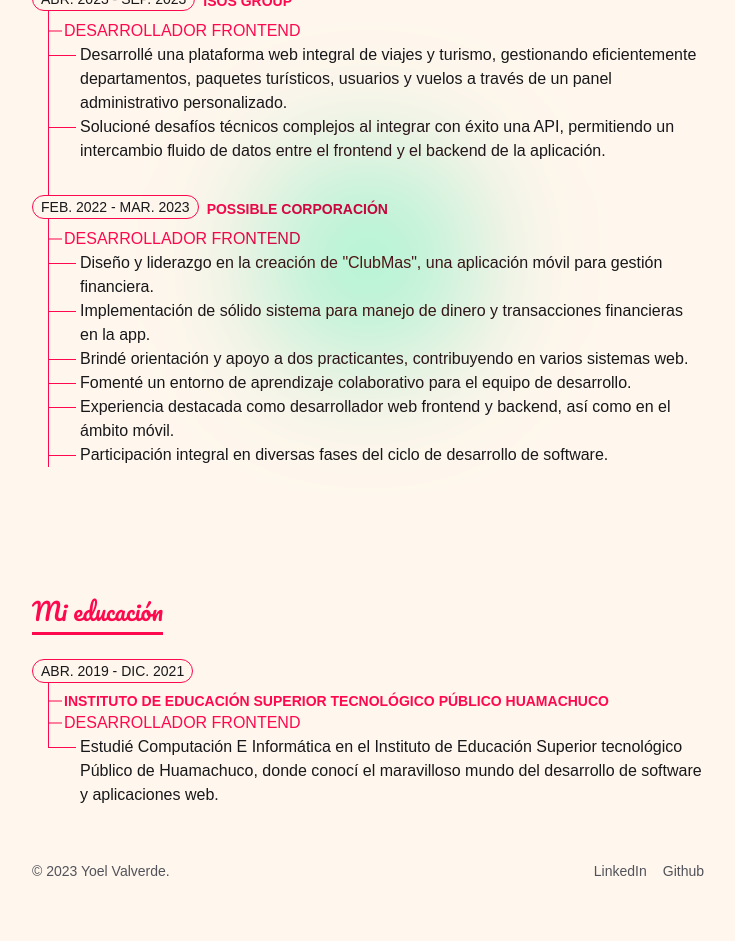
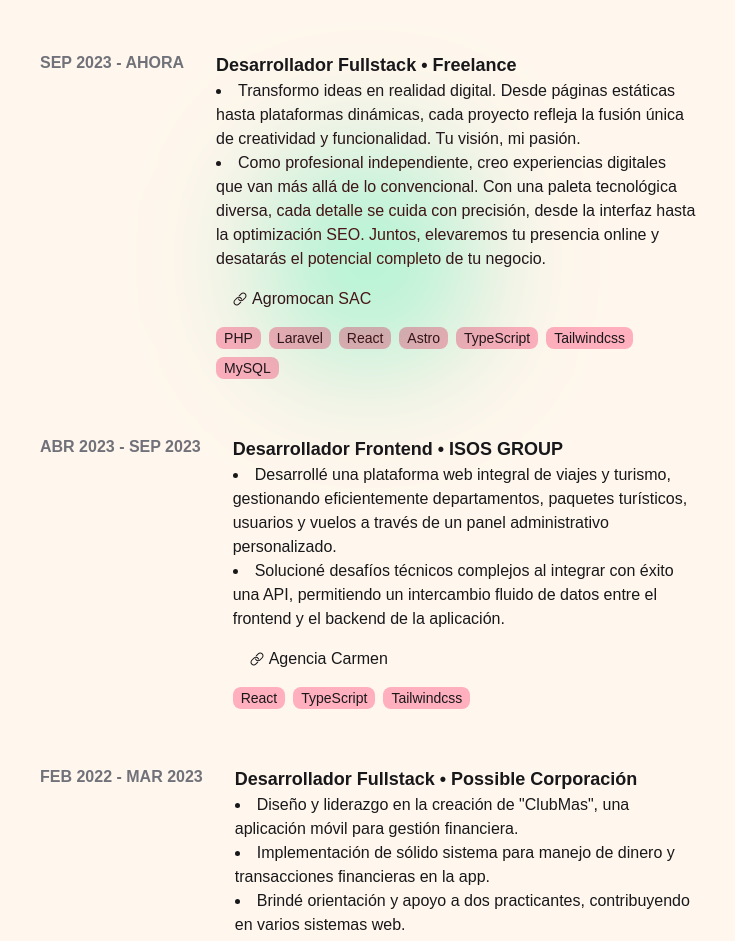
Before and after one commit to yoelvp/yoelvp-homepage, an Astro site: page /about in a window 1280 px wide. Shown: the part 141-1082 px from the top of the page, without its empty margins (272-1007 px from the left). Before the commit the page ends 1044 px from the top, so only its background shows below. Built offline with nearby package versions, Linux system fonts and the light colour scheme; Astro itself is replaced by a stand-in of ours; some packages are replaced by stand-ins of ours.

Commit message:
modify styles of experience

```diff
--- a/src/pages/about.astro
+++ b/src/pages/about.astro
@@ -1,110 +1,180 @@
 ---
 import Layout from '../layouts/Layout.astro'
 import SectionLayout from '../components/layouts/SectionLayout.astro'
+import SkillList from '../components/SkillList.astro'
+import TagTech from '../components/TagTech.astro'
+import ProjectLink from '../components/ProjectLink.astro'
+import ExperienceCard from '../components/ExperienceCard.astro'
 ---
 
 <Layout
   title="About me - Fullstack Developer"
   description="Discover more about me, explore my experience in the world of web development, and embark on this wonderful adventure from its very beginning."
 >
+  <!-- Experience -->
+  <br />
   <SectionLayout title='Experiencia más reciente'>
-    <div>
-      <div class='flex justify-start items-end gap-2'>
-        <p class='inline border border-primary rounded-xl px-2 py-[1px] uppercase text-sm whitespace-nowrap white-to-primary'>
-          Abr. 2023 - Sep. 2023
-        </p>
-        <p class='hidden text-primary uppercase font-bold text-sm primary-to-white sm:inline-block'>
-          ISOS GROUP
-        </p>
-      </div>
-      <div class='relative flex justify-start items-start gap-2 ml-4'>
-        <span class='absolute top-0 left-0 h-full bg-primary border-none w-[1px]' />
-        <article class='mt-2 mb-8'>
-          <p class='position__title relative text-primary uppercase font-bold text-sm ml-4 primary-to-white sm:hidden'>
-            ISOS GROUP
-          </p>
-          <h3 class='position__title relative text-primary uppercase ml-4 primary-to-white'>
-            Desarrollador frontend
-          </h3>
-          <ul class='ml-8'>
-            <li class='relative achievement white-to-primary'>
+    <ExperienceCard
+      href='https://github.com/yoelvp/'
+      dates='Sep 2023 - Ahora'
+      occupationAndCompany='Desarrollador Fullstack • Freelance'
+    >
+      <ul slot="content" class='list-disc list-inside mb-4'>
+        <li class='white-to-primary'>
+          Transformo ideas en realidad digital. Desde páginas estáticas hasta plataformas dinámicas, cada proyecto refleja la fusión única de creatividad y funcionalidad. Tu visión, mi pasión.
+        </li>
+        <li class='white-to-primary'>
+          Como profesional independiente, creo experiencias digitales que van más allá de lo convencional. Con una paleta tecnológica diversa, cada detalle se cuida con precisión, desde la interfaz hasta la optimización SEO. Juntos, elevaremos tu presencia online y desatarás el potencial completo de tu negocio.
+        </li>
+      </ul>
+
+      <ProjectLink slot='project-link' href='https://agromocansac.com/'>
+        Agromocan SAC
+      </ProjectLink>
+
+
+      <TagTech slot='stack'>
+        PHP
+      </TagTech>
+      <TagTech slot='stack'>
+        Laravel
+      </TagTech>
+      <TagTech slot='stack'>
+        React
+      </TagTech>
+      <TagTech slot='stack'>
+        Astro
+      </TagTech>
+      <TagTech slot='stack'>
+        TypeScript
+      </TagTech>
+      <TagTech slot='stack'>
+        Tailwindcss
+      </TagTech>
+      <TagTech slot='stack'>
+        MySQL
+      </TagTech>
+    </ExperienceCard>
+
+    <ExperienceCard
+      href='https://isosgroup.pe/'
+      dates='Abr 2023 - Sep 2023'
+      occupationAndCompany='Desarrollador Frontend • ISOS GROUP'
+    >
+      <ul slot="content" class='list-disc list-inside mb-4'>
+        <li class='relative white-to-primary'>
           Desarrollé una plataforma web integral de viajes y turismo, gestionando eficientemente departamentos, paquetes turísticos, usuarios y vuelos a través de un panel administrativo personalizado.
         </li>
-            <li class='relative achievement white-to-primary'>
+        <li class='relative white-to-primary'>
           Solucioné desafíos técnicos complejos al integrar con éxito una API, permitiendo un intercambio fluido de datos entre el frontend y el backend de la aplicación.
         </li>
       </ul>
-        </article>
-      </div>
-    </div>
 
-    <div>
-      <div class='flex justify-start items-end gap-2'>
-        <p class='inline border border-primary rounded-xl px-2 py-[1px] uppercase text-sm whitespace-nowrap white-to-primary'>
-          Feb. 2022 - Mar. 2023
-        </p>
-        <p class='hidden text-primary uppercase font-bold text-sm primary-to-white sm:inline-block'>
-          Possible Corporación
-        </p>
-      </div>
-      <div class='relative flex justify-start items-start gap-2 ml-4'>
-        <span class='absolute top-0 left-0 h-full bg-primary border-none w-[1px]' />
-        <article class='mt-2'>
-          <p class='position__title relative text-primary uppercase font-bold text-sm ml-4 primary-to-white sm:hidden'>
-            Possible Corporación
-          </p>
-          <h3 class='position__title relative text-primary uppercase ml-4 primary-to-white'>
-            Desarrollador frontend
-          </h3>
-          <ul class='ml-8'>
-            <li class='relative achievement white-to-primary'>
+      <ProjectLink slot='project-link' href='https://agtcarmen.com/'>
+        Agencia Carmen
+      </ProjectLink>
+
+
+      <TagTech slot='stack'>
+        React
+      </TagTech>
+      <TagTech slot='stack'>
+        TypeScript
+      </TagTech>
+      <TagTech slot='stack'>
+        Tailwindcss
+      </TagTech>
+    </ExperienceCard>
+
+    <ExperienceCard
+      href='https://possiblecorporacion.com/'
+      dates='Feb 2022 - Mar 2023'
+      occupationAndCompany='Desarrollador Fullstack • Possible Corporación'
+    >
+      <ul slot="content" class='list-disc list-inside mb-4'>
+        <li class='white-to-primary'>
           Diseño y liderazgo en la creación de "ClubMas", una aplicación móvil para gestión financiera.
         </li>
-            <li class='relative achievement white-to-primary'>
+        <li class='white-to-primary'>
           Implementación de sólido sistema para manejo de dinero y transacciones financieras en la app.
         </li>
-            <li class='relative achievement white-to-primary'>
+        <li class='white-to-primary'>
           Brindé orientación y apoyo a dos practicantes, contribuyendo en varios sistemas web.
         </li>
-            <li class='relative achievement white-to-primary'>
+        <li class='white-to-primary'>
           Fomenté un entorno de aprendizaje colaborativo para el equipo de desarrollo.
         </li>
-            <li class='relative achievement white-to-primary'>
+        <li class='white-to-primary'>
           Experiencia destacada como desarrollador web frontend y backend, así como en el ámbito móvil.
         </li>
-            <li class='relative achievement white-to-primary'>
+        <li class='white-to-primary'>
           Participación integral en diversas fases del ciclo de desarrollo de software.
         </li>
       </ul>
+
+      <ProjectLink slot='project-link' href='https://comunicando.digital/'>
+        Comunicando
+      </ProjectLink>
+      <ProjectLink slot='project-link' href='https://centromedicosanisidro.pe/'>
+        San Isidro
+      </ProjectLink>
+      <ProjectLink slot='project-link' href='https://hostalarica.com/'>
+        Hostal Arica
+      </ProjectLink>
+
+
+      <TagTech slot='stack'>
+        PHP
+      </TagTech>
+      <TagTech slot='stack'>
+        Java
+      </TagTech>
+      <TagTech slot='stack'>
+        JavaScript
+      </TagTech>
+      <TagTech slot='stack'>
+        Laravel
+      </TagTech>
+      <TagTech slot='stack'>
+        Spring Boot
+      </TagTech>
+      <TagTech slot='stack'>
+        React
+      </TagTech>
+      <TagTech slot='stack'>
+        MySQL
+      </TagTech>
+    </ExperienceCard>
+  </SectionLayout>
+
+  <!-- Education -->
+  <SectionLayout title='Mi educación'>
+    <a
+      href='https://isthuamachuco.edu.pe/'
+      target="_blank"
+      class="inline-block"
+    >
+      <div class="flex flex-col justify-start items-start gap-2 px-2 py-4 transition-colors duration-300 rounded-lg group/card hover:bg-zinc-200/40 dark:hover:bg-zinc-800/40 sm:flex-row sm:gap-8">
+        <span class="whitespace-nowrap uppercase font-semibold text-zinc-500 dark:text-zinc-400">
+          ABR 2019 - DIC 2021
+        </span>
+
+        <article class="flex flex-col">
+          <p class="text-lg font-semibold transition-colors duration-300 group-hover/card:text-primary primary-to-white">
+            Computación E Informática • IESTP Huamachuco
+          </p>
+
+          <p>
+            Estudié Computación E Informática en el Instituto de Educación Superior tecnológico Público de Huamachuco, donde conocí el maravilloso mundo del desarrollo de software y aplicaciones web.
+          </p>
         </article>
       </div>
-    </div>
+    </a>
   </SectionLayout>
 
-  <SectionLayout title='Mi educación' className='mb-8'>
-    <div>
-      <div class='flex justify-start items-center gap-2'>
-        <p class='inline border border-primary rounded-xl px-2 py-[1px] uppercase text-sm whitespace-nowrap white-to-primary'>
-          Abr. 2019 - Dic. 2021
-        </p>
-      </div>
-      <div class='relative flex justify-start items-end gap-2 ml-4'>
-        <span class='absolute top-0 left-0 h-[84px] bg-primary border-none w-[1px] custom:h-16' />
-        <article class='mt-2'>
-          <p class='position__title relative text-primary uppercase font-bold text-sm ml-4 primary-to-white'>
-            Instituto De Educación Superior Tecnológico Público Huamachuco
-          </p>
-          <h3 class='position__title relative text-primary uppercase ml-4 primary-to-white'>
-            Desarrollador frontend
-          </h3>
-          <ul class='ml-8'>
-            <li class='relative achievement white-to-primary'>
-              Estudié Computación E Informática en el Instituto de Educación Superior tecnológico Público de Huamachuco, donde conocí el maravilloso mundo del desarrollo de software y aplicaciones web.
-            </li>
-          </ul>
-        </article>
-      </div>
-    </div>
+  <!-- Skills -->
+  <SectionLayout title='Habilidades' className='mb-8'>
+    <SkillList />
   </SectionLayout>
 </Layout>
 
```
Lines whose indentation alone changed are shown as unchanged.
